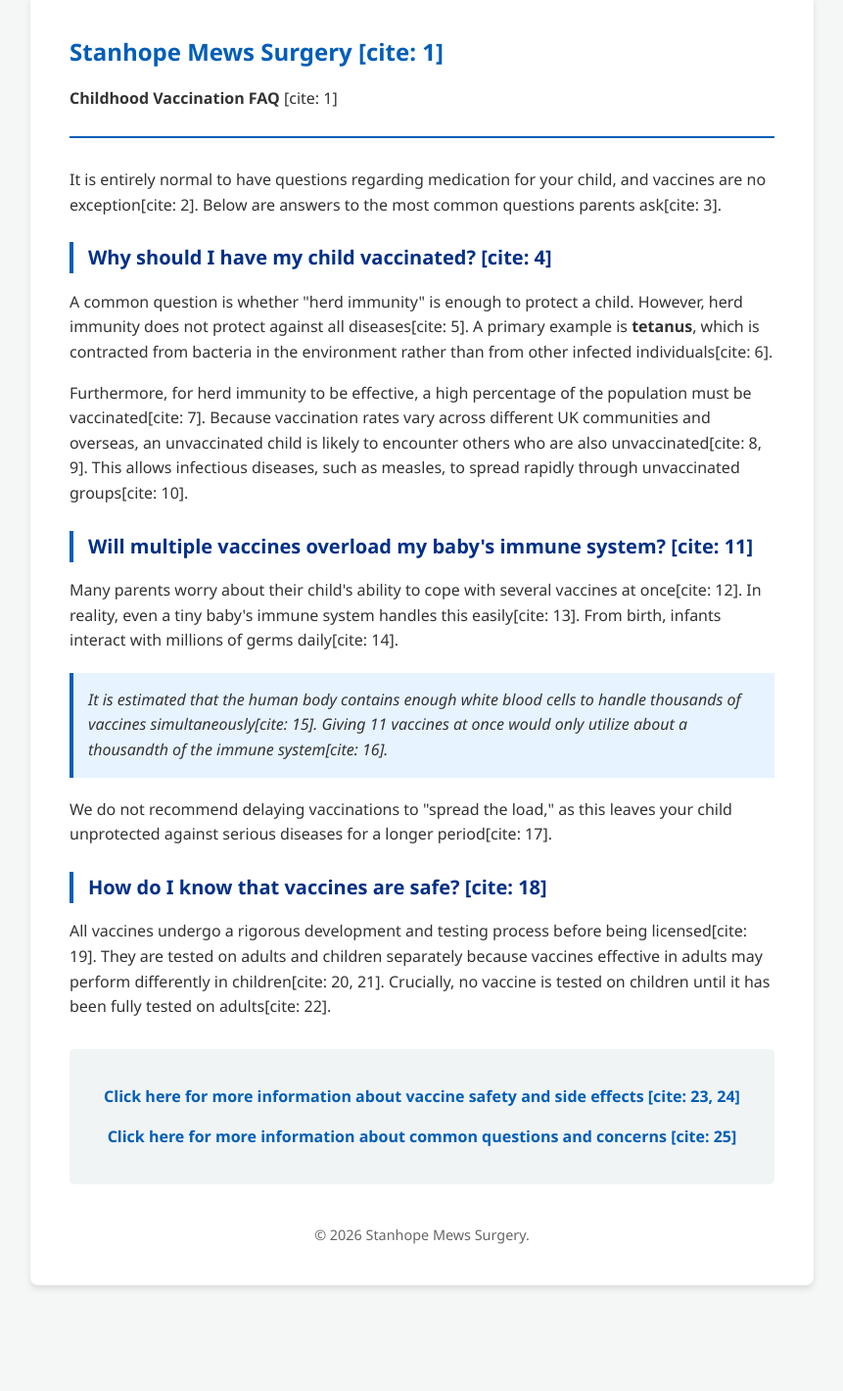
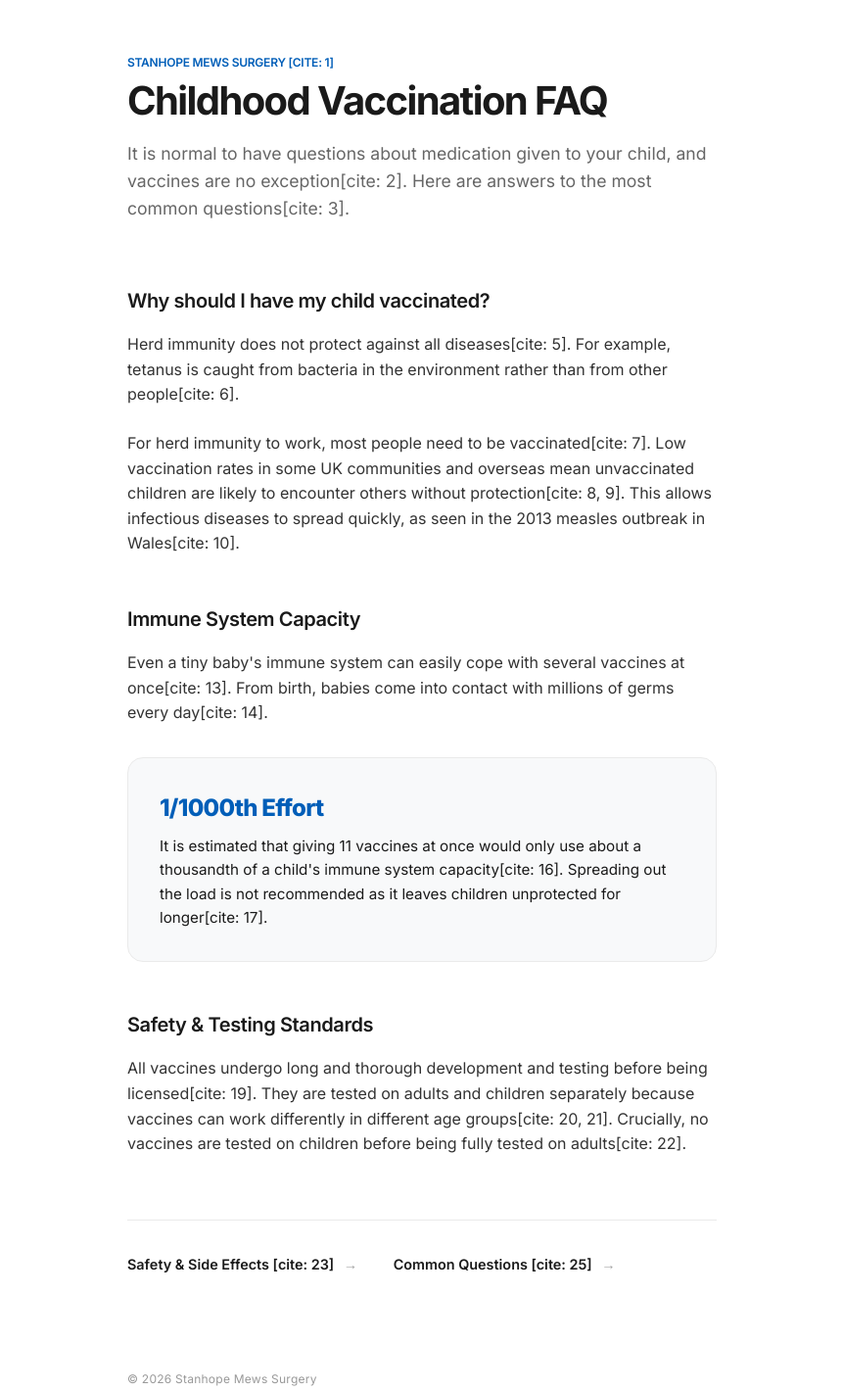
Before and after one commit to janduplessis883/stanhope-mews-surgery, a plain HTML site: page index.html in a window 1280 px wide. Shown: the part 26-1446 px from the top of the page at 98% size, without its empty margins (209-1070 px from the left). Before the commit the page ends 1358 px from the top, so only its background shows below. Drawn offline with Linux system fonts and the light colour scheme.

Commit message:
Refactor vaccination FAQ page layout and content
Updated the title and improved the layout and styling of the vaccination FAQ page. Enhanced content structure and readability.

```diff
--- a/index.html
+++ b/index.html
@@ -3,113 +3,189 @@
 <head>
     <meta charset="UTF-8">
     <meta name="viewport" content="width=device-width, initial-scale=1.0">
-    <title>Childhood Vaccination FAQ - Stanhope Mews Surgery</title>
+    <title>Vaccination FAQ | Stanhope Mews Surgery</title>
+    <link rel="preconnect" href="https://fonts.googleapis.com">
+    <link rel="preconnect" href="https://fonts.gstatic.com" crossorigin>
+    <link href="https://fonts.googleapis.com/css2?family=Inter:ital,opsz,wght@0,14..32,100..900;1,14..32,100..900&display=swap" rel="stylesheet">
     <style>
+        :root {
+            --bg: #ffffff;
+            --text-main: #1a1a1a;
+            --text-muted: #666666;
+            --accent: #005eb8;
+            --secondary: #f8f9fa;
+            --border: #eaeaea;
+        }
+
+        * {
+            box-sizing: border-box;
+            -webkit-font-smoothing: antialiased;
+        }
+
         body {
-            font-family: 'Segoe UI', Tahoma, Geneva, Verdana, sans-serif;
+            font-family: 'Inter', sans-serif;
+            background-color: var(--bg);
+            color: var(--text-main);
             line-height: 1.6;
+            margin: 0;
+            padding: 0;
+            display: flex;
+            justify-content: center;
+        }
+
+        .wrapper {
+            width: 100%;
+            max-width: 650px;
+            padding: 80px 24px;
+        }
+
+        header {
+            margin-bottom: 64px;
+        }
+
+        .brand {
+            font-weight: 600;
+            letter-spacing: -0.02em;
+            color: var(--accent);
+            text-transform: uppercase;
+            font-size: 0.75rem;
+            margin-bottom: 8px;
+            display: block;
+        }
+
+        h1 {
+            font-size: 2.5rem;
+            font-weight: 700;
+            letter-spacing: -0.04em;
+            margin: 0 0 16px 0;
+            line-height: 1.1;
+        }
+
+        .intro {
+            font-size: 1.1rem;
+            color: var(--text-muted);
+            font-weight: 400;
+        }
+
+        section {
+            margin-bottom: 48px;
+        }
+
+        h2 {
+            font-size: 1.25rem;
+            font-weight: 600;
+            margin-bottom: 16px;
+            letter-spacing: -0.02em;
+        }
+
+        p {
+            margin-bottom: 24px;
+            font-weight: 400;
             color: #333;
-            max-width: 800px;
-            margin: 0 auto;
-            padding: 20px;
-            background-color: #f4f7f6;
         }
-        .container {
-            background-color: #ffffff;
-            padding: 40px;
-            border-radius: 8px;
-            box-shadow: 0 4px 6px rgba(0,0,0,0.1);
+
+        .stat-card {
+            background-color: var(--secondary);
+            padding: 32px;
+            border-radius: 16px;
+            margin: 32px 0;
+            border: 1px solid var(--border);
         }
-        header {
-            border-bottom: 2px solid #005eb8;
-            margin-bottom: 30px;
-            padding-bottom: 10px;
+
+        .stat-card p {
+            margin: 0;
+            font-size: 0.95rem;
+            color: var(--text-main);
         }
-        h1 {
-            color: #005eb8;
-            font-size: 24px;
-            margin: 0;
+
+        .stat-card strong {
+            display: block;
+            font-size: 1.5rem;
+            font-weight: 800;
+            color: var(--accent);
+            margin-bottom: 8px;
+            letter-spacing: -0.03em;
         }
-        h2 {
-            color: #003087;
-            font-size: 20px;
-            margin-top: 25px;
-            border-left: 4px solid #005eb8;
-            padding-left: 15px;
+
+        .links {
+            margin-top: 64px;
+            padding-top: 32px;
+            border-top: 1px solid var(--border);
         }
-        p {
-            margin-bottom: 15px;
+
+        .btn {
+            display: inline-block;
+            margin-right: 32px;
+            margin-bottom: 16px;
+            color: var(--text-main);
+            text-decoration: none;
+            font-size: 0.9rem;
+            font-weight: 600;
+            transition: all 0.2s ease;
         }
-        .highlight-box {
-            background-color: #e7f3ff;
-            border-left: 4px solid #005eb8;
-            padding: 15px;
-            margin: 20px 0;
-            font-style: italic;
+
+        .btn:hover {
+            color: var(--accent);
+            transform: translateX(4px);
         }
-        .link-section {
-            margin-top: 30px;
-            padding: 20px;
-            background-color: #f0f4f5;
-            border-radius: 5px;
-            text-align: center;
+
+        .btn span {
+            margin-left: 6px;
+            font-weight: 400;
+            opacity: 0.4;
         }
-        a {
-            color: #005eb8;
-            text-decoration: none;
-            font-weight: bold;
+
+        footer {
+            margin-top: 80px;
+            font-size: 0.75rem;
+            color: #999;
+            letter-spacing: 0.02em;
         }
-        a:hover {
-            text-decoration: underline;
-        }
-        .footer {
-            margin-top: 40px;
-            font-size: 0.9em;
-            color: #666;
-            text-align: center;
+
+        @media (max-width: 480px) {
+            h1 { font-size: 2rem; }
+            .wrapper { padding: 40px 20px; }
         }
     </style>
 </head>
 <body>
 
-<div class="container">
+<div class="wrapper">
     <header>
-        <h1>Stanhope Mews Surgery [cite: 1]</h1>
-        <p><strong>Childhood Vaccination FAQ</strong> [cite: 1]</p>
+        <span class="brand">Stanhope Mews Surgery [cite: 1]</span>
+        <h1>Childhood Vaccination FAQ</h1>
+        <p class="intro">It is normal to have questions about medication given to your child, and vaccines are no exception[cite: 2]. Here are answers to the most common questions[cite: 3].</p>
     </header>
 
     <section>
-        <p>It is entirely normal to have questions regarding medication for your child, and vaccines are no exception[cite: 2]. Below are answers to the most common questions parents ask[cite: 3].</p>
+        <h2>Why should I have my child vaccinated?</h2>
+        <p>Herd immunity does not protect against all diseases[cite: 5]. For example, tetanus is caught from bacteria in the environment rather than from other people[cite: 6].</p>
+        <p>For herd immunity to work, most people need to be vaccinated[cite: 7]. Low vaccination rates in some UK communities and overseas mean unvaccinated children are likely to encounter others without protection[cite: 8, 9]. This allows infectious diseases to spread quickly, as seen in the 2013 measles outbreak in Wales[cite: 10].</p>
     </section>
 
     <section>
-        <h2>Why should I have my child vaccinated? [cite: 4]</h2>
-        <p>A common question is whether "herd immunity" is enough to protect a child. However, herd immunity does not protect against all diseases[cite: 5]. A primary example is <strong>tetanus</strong>, which is contracted from bacteria in the environment rather than from other infected individuals[cite: 6].</p>
-        <p>Furthermore, for herd immunity to be effective, a high percentage of the population must be vaccinated[cite: 7]. Because vaccination rates vary across different UK communities and overseas, an unvaccinated child is likely to encounter others who are also unvaccinated[cite: 8, 9]. This allows infectious diseases, such as measles, to spread rapidly through unvaccinated groups[cite: 10].</p>
+        <h2>Immune System Capacity</h2>
+        <p>Even a tiny baby's immune system can easily cope with several vaccines at once[cite: 13]. From birth, babies come into contact with millions of germs every day[cite: 14].</p>
+
+        <div class="stat-card">
+            <strong>1/1000th Effort</strong>
+            <p>It is estimated that giving 11 vaccines at once would only use about a thousandth of a child's immune system capacity[cite: 16]. Spreading out the load is not recommended as it leaves children unprotected for longer[cite: 17].</p>
+        </div>
     </section>
 
     <section>
-        <h2>Will multiple vaccines overload my baby's immune system? [cite: 11]</h2>
-        <p>Many parents worry about their child's ability to cope with several vaccines at once[cite: 12]. In reality, even a tiny baby's immune system handles this easily[cite: 13]. From birth, infants interact with millions of germs daily[cite: 14].</p>
-        <div class="highlight-box">
-            It is estimated that the human body contains enough white blood cells to handle thousands of vaccines simultaneously[cite: 15]. Giving 11 vaccines at once would only utilize about a thousandth of the immune system[cite: 16].
-        </div>
-        <p>We do not recommend delaying vaccinations to "spread the load," as this leaves your child unprotected against serious diseases for a longer period[cite: 17].</p>
+        <h2>Safety & Testing Standards</h2>
+        <p>All vaccines undergo long and thorough development and testing before being licensed[cite: 19]. They are tested on adults and children separately because vaccines can work differently in different age groups[cite: 20, 21]. Crucially, no vaccines are tested on children before being fully tested on adults[cite: 22].</p>
     </section>
 
-    <section>
-        <h2>How do I know that vaccines are safe? [cite: 18]</h2>
-        <p>All vaccines undergo a rigorous development and testing process before being licensed[cite: 19]. They are tested on adults and children separately because vaccines effective in adults may perform differently in children[cite: 20, 21]. Crucially, no vaccine is tested on children until it has been fully tested on adults[cite: 22].</p>
-    </section>
-
-    <div class="link-section">
-        <p><a href="#">Click here for more information about vaccine safety and side effects [cite: 23, 24]</a></p>
-        <p><a href="#">Click here for more information about common questions and concerns [cite: 25]</a></p>
+    <div class="links">
+        <a href="#" class="btn">Safety & Side Effects [cite: 23] <span>&rarr;</span></a>
+        <a href="#" class="btn">Common Questions [cite: 25] <span>&rarr;</span></a>
     </div>
 
-    <div class="footer">
-        &copy; 2026 Stanhope Mews Surgery.
-    </div>
+    <footer>
+        &copy; 2026 Stanhope Mews Surgery
+    </footer>
 </div>
 
 </body>
```
